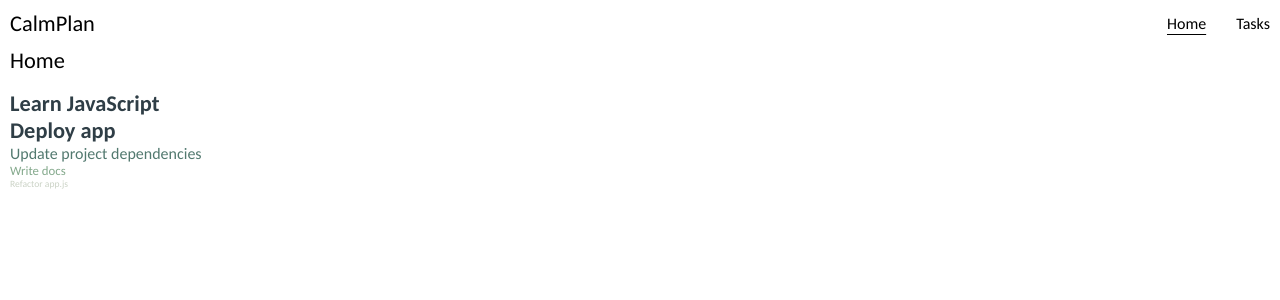
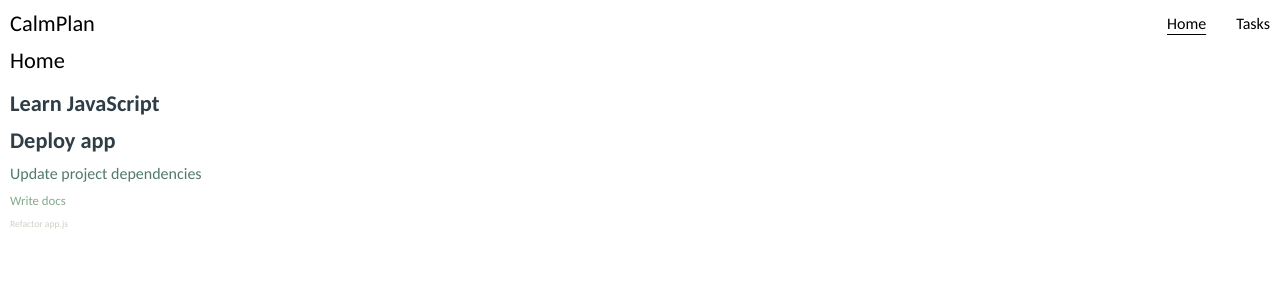
Before and after one commit to large-bytes/CalmPlan, a React (Vite) app: page / in a window 1280 px wide. Shown: the top 300 px of the page. Built offline with nearby package versions, Linux system fonts and the light colour scheme.

Commit message:
Update displaylist styles

```diff
--- a/src/components/display_list/DisplayList.module.css
+++ b/src/components/display_list/DisplayList.module.css
@@ -1,3 +1,6 @@
+.listItem {
+    margin: 10px 0;
+}
 .one {
   font-size: 1.4rem;
   font-weight: 900;
--- a/src/components/display_list/DisplayList.tsx
+++ b/src/components/display_list/DisplayList.tsx
@@ -21,7 +21,9 @@ const DisplayList = () => {
     <ul>
       {tasks &&
         tasks.map((task) => (
-          <li className={getStyle(task.priority)}>{task.name}</li>
+          <li className={`${styles.listItem} ${getStyle(task.priority)}`}>
+            {task.name}
+          </li>
         ))}
     </ul>
   );
```
